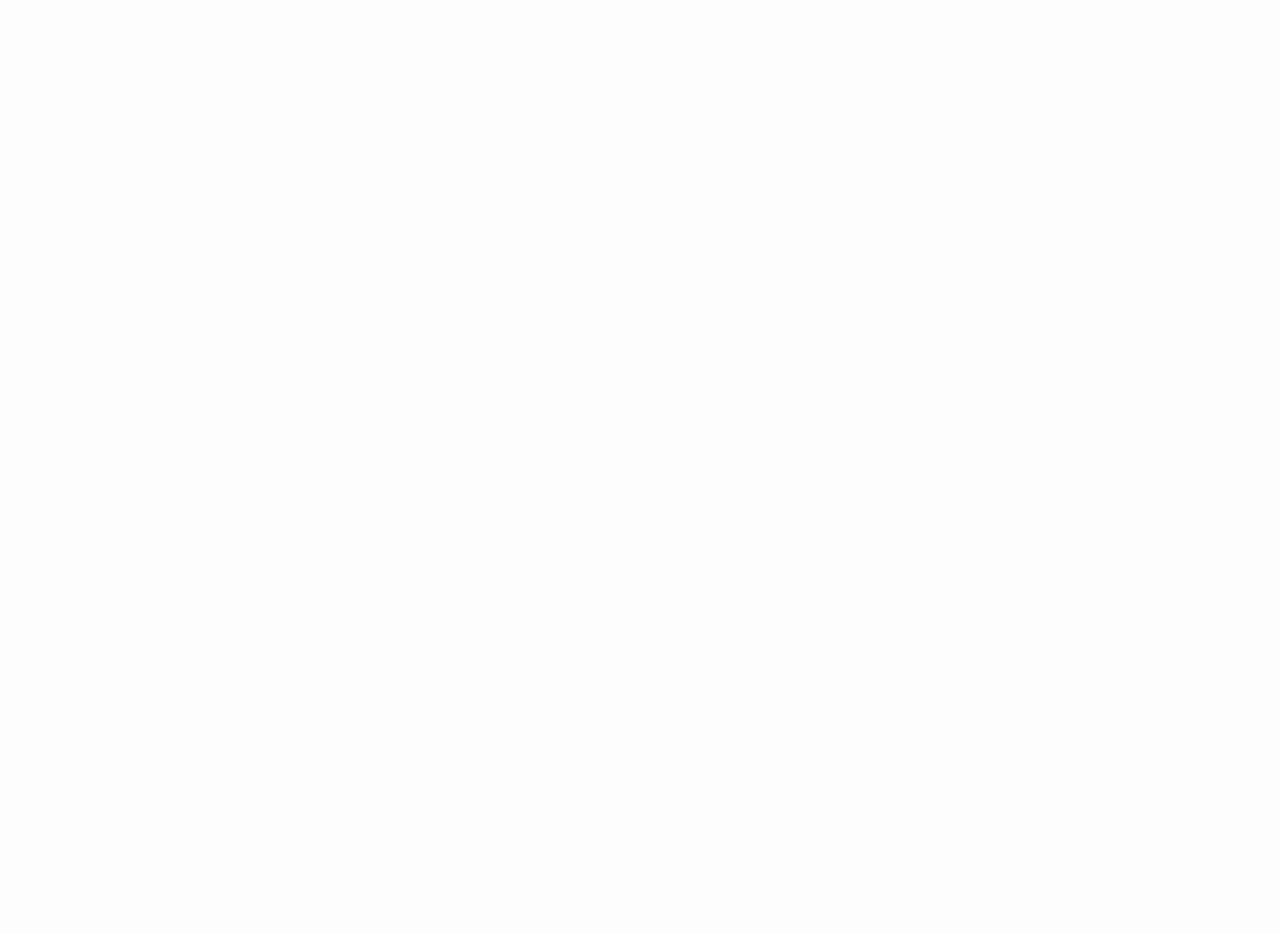
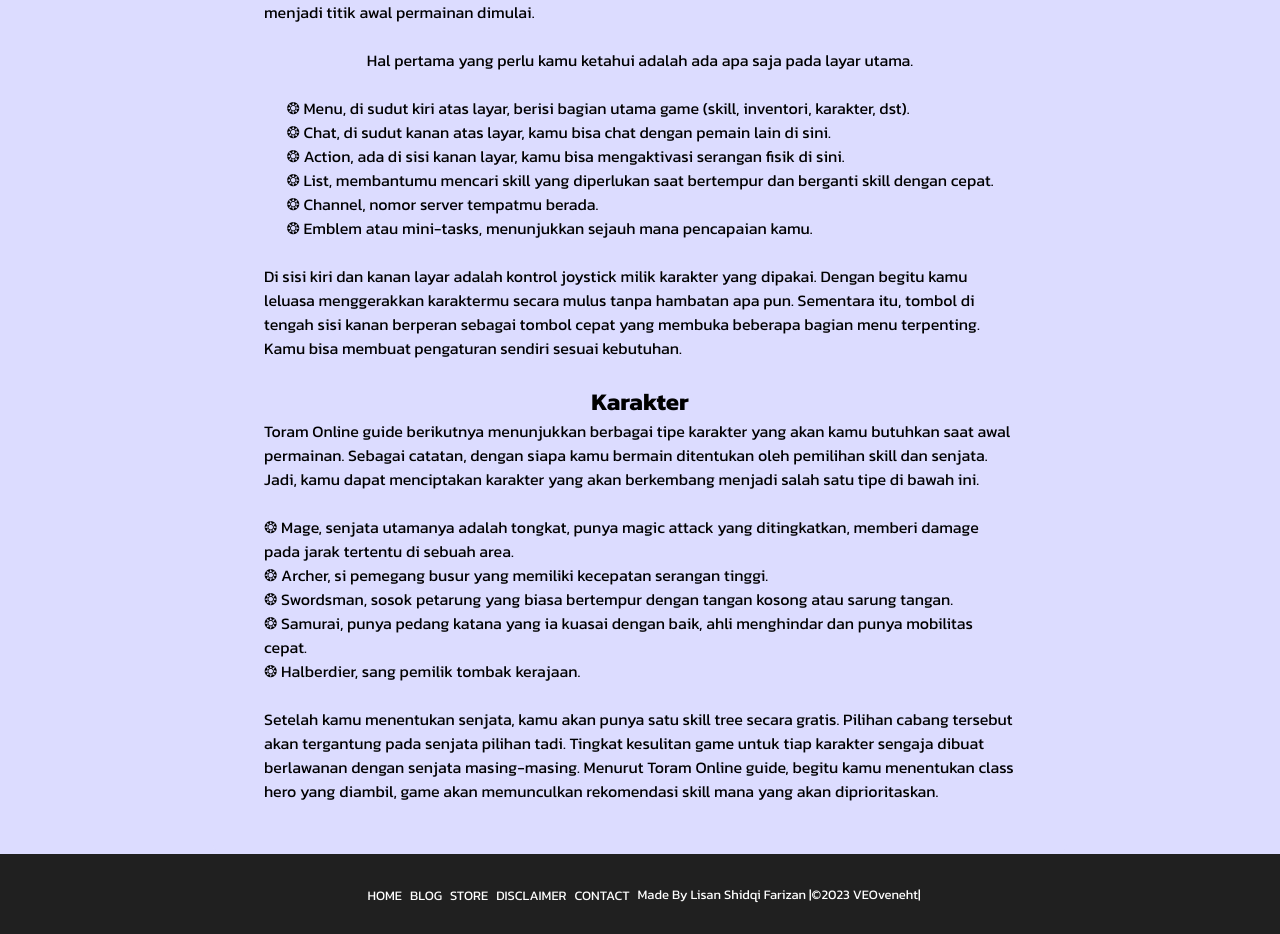
Before and after one commit to VEOveneht/VEOveneht.github.io, a React (Create React App) app: page /blog/toram-online-guide in a window 1280 px wide. Before the commit this address had no page. Shown: the part 225-1159 px from the top of the page. Before the commit the page ends 800 px from the top, so only its background shows below. Built offline with nearby package versions, Linux system fonts and the light colour scheme.

Commit message:
Udah segitu dulu

```diff
--- a/src/App.js
+++ b/src/App.js
@@ -11,6 +11,7 @@
 import Contact from './Pages/Contact';
 import PrivacyPolicy from './Pages/PrivacyPolicy';
 import LevelingToram from './Post/ToramOnlineLeveling';
+import ToramGuide from './Post/ToramOnlineGuide';
 import BahanMQToram from './Post/BahanMQToram';
 
 function App() {
@@ -29,6 +30,7 @@
           <Route path='/privacy-policy' element={<PrivacyPolicy />} />
           {/* BLOG POST */}
           <Route path='/blog/leveling-toram-online' element={<LevelingToram />} />
+          <Route path='/blog/toram-online-guide' element={<ToramGuide />} />
           <Route path='/blog/bahan-mq-toram' element={<BahanMQToram />} />
         </Routes>
       </Router>
--- a/src/Pages/Blog.js
+++ b/src/Pages/Blog.js
@@ -15,36 +15,36 @@
     <main>
         <div className='container'>
             <div className='wrap'>
-                    <h1>BLOG</h1>
                 <div id="blog">
                     <div className='blog-card'>
-                        <h1><Link to='/blog/leveling-toram-online'>Leveling Toram Online Level 1-255 (2024)</Link></h1>
-                        <div>
+                        <Link to='/blog/leveling-toram-online'>Leveling Toram Online Level 1-255 (2024)</Link>
+                            <div>
                             <img alt='veo' src={veotoram}></img>
                             <p>
                                 Game ini menggabungkan dua hal favorit kamu dalam satu aktivitas permainan seru. Termasuk genre MMORPG,
                                 game bernama lengkap Toram Online – Departure from Iruna – sudah hadir untuk pengguna Android dan iOS
                                 sejak 2015.
                             </p>
-                        </div>
+                            </div>
                     </div>
                     <div className='blog-card'>
-                        <h1><Link to='/'>Toram Online GUIDE (ID)</Link></h1>
+                        <Link to='/blog/toram-online-guide'>Toram Online GUIDE (ID)</Link>
                         <div>
                             <img alt='Toram Online BG' src={torambg}></img>
                             <p>
+                            Lorem Ipsum dolor amet 2
                             </p>
                         </div>
                     </div>
                     <div className='blog-card'>
-                        <h1><Link to='/blog/bahan-mq-toram'>Bahan MQ Toram (2023 Update)</Link></h1>
+                        <Link to='/blog/bahan-mq-toram'>Bahan MQ Toram (2023 Update)</Link>
                         <div>
                             <img alt='Toram Online BG' src={torambg}></img>
                             <p>
+                                Lorem Ipsum dolor amet 2
                             </p>
                         </div>
                     </div>
-                        <Link to='/blog'>Show more...</Link>
                 </div>
             </div>
         </div>
--- a/src/Post/ToramOnlineGuide.js
+++ b/src/Post/ToramOnlineGuide.js
@@ -0,0 +1,78 @@
+import React from 'react';
+import Navigation from '../Layout/Navigation';
+import Footer from '../Layout/Footer';
+
+const ToramGuide = () => {
+    return (
+        <>
+        <Navigation />
+        <main>
+            <div className='container'>
+                <div className='wrap'>
+                    <h2>Halo Petualang, selamat datang di blog saya.</h2>
+                    <p>Seperti diketahui,
+                        Toram Online mengusung genre RPG dengan
+                        spesialisasi PvE atau <i>playing against monsters.</i>
+                        Namun, kamu tetap bisa melakukan interaksi dengan pemain lain,
+                        membangun guild dan tim untuk melakukan misi atau permainan bersama.
+                        Cerita tentang bencana besar yang membelah bumi
+                        menjadi titik awal permainan dimulai.
+                    </p>
+                    <br/>
+                    <p>
+                        Hal pertama yang perlu kamu ketahui adalah ada apa saja pada layar utama.
+                    </p>
+                    <br/>
+                    <ul>
+                        <li>&#10050; Menu, di sudut kiri atas layar, berisi bagian utama game (skill, inventori, karakter, dst).</li>
+                        <li>&#10050; Chat, di sudut kanan atas layar, kamu bisa chat dengan pemain lain di sini.</li>
+                        <li>&#10050; Action, ada di sisi kanan layar, kamu bisa mengaktivasi serangan fisik di sini.</li>
+                        <li>&#10050; List, membantumu mencari skill yang diperlukan saat bertempur dan berganti skill dengan cepat.</li>
+                        <li>&#10050; Channel, nomor server tempatmu berada.</li>
+                        <li>&#10050; Emblem atau mini-tasks, menunjukkan sejauh mana pencapaian kamu.</li>
+                    </ul>
+                    <br/>
+                    <p>
+                        Di sisi kiri dan kanan layar adalah kontrol joystick milik karakter yang dipakai.
+                        Dengan begitu kamu leluasa menggerakkan karaktermu secara mulus tanpa
+                        hambatan apa pun. Sementara itu, tombol di tengah sisi kanan
+                        berperan sebagai tombol cepat yang membuka beberapa bagian menu terpenting.
+                        Kamu bisa membuat pengaturan sendiri sesuai kebutuhan.
+                    </p>
+                    <br/>
+
+                    <h2>Karakter</h2>
+                    <p>
+                        Toram Online guide berikutnya menunjukkan berbagai tipe karakter yang
+                        akan kamu butuhkan saat awal permainan. Sebagai catatan,
+                        dengan siapa kamu bermain ditentukan oleh pemilihan skill dan senjata.
+                        Jadi, kamu dapat menciptakan karakter yang
+                        akan berkembang menjadi salah satu tipe di bawah ini.
+                    </p>
+                    <br/>
+                    <ul>
+                        <li>&#10050; Mage, senjata utamanya adalah tongkat, punya magic attack yang ditingkatkan, memberi damage pada jarak tertentu di sebuah area.</li>
+                        <li>&#10050; Archer, si pemegang busur yang memiliki kecepatan serangan tinggi.</li>
+                        <li>&#10050; Swordsman, sosok petarung yang biasa bertempur dengan tangan kosong atau sarung tangan.</li>
+                        <li>&#10050; Samurai, punya pedang katana yang ia kuasai dengan baik, ahli menghindar dan punya mobilitas cepat.</li>
+                        <li>&#10050; Halberdier, sang pemilik tombak kerajaan.</li>
+                    </ul>
+                    <br/>
+                    <p>
+                        Setelah kamu menentukan senjata, kamu akan punya satu skill tree
+                        secara gratis. Pilihan cabang tersebut akan tergantung pada
+                        senjata pilihan tadi. Tingkat kesulitan game untuk tiap karakter
+                        sengaja dibuat berlawanan dengan senjata masing-masing.
+                        Menurut Toram Online guide, begitu kamu menentukan
+                        class hero yang diambil, game akan memunculkan rekomendasi
+                        skill mana yang akan diprioritaskan.
+                    </p>
+                </div>
+            </div>
+        </main>
+        <Footer />
+        </>
+    )
+}
+
+export default ToramGuide;
--- a/src/assets/css/blog.css
+++ b/src/assets/css/blog.css
@@ -1,39 +1,62 @@
 div.blog-card {
-    display: flex;
-    flex-direction: column;
-    justify-content: center;
+    background-color: white;
+    padding: 20px;
+    margin: 0vh 0vh 2vh 0vh;
+    border-radius: 10px;
+}
+
+div.blog-card a {
+    font-size: 1.5rem;
+    color: black;
+    transition: .3s;
 }
 
 div.blog-card div {
-    gap: 1vh;
-    display: block;
-    justify-content: center;
-    align-items: center;
+    margin: 1.5vh 0vh 0vh 0vh;
+    gap: 1rem;
+}
+
+div.blog-card div p {
+    color: rgb(77, 77, 77);
 }
 
 div.blog-card div img {
-    width: 90%;
-    transition: .5s;
+    width: 100%;
+    max-width: 500px;
 }
 
-@media screen and (min-width: 758px) and (max-width: 1024px) {
+div.blog-card a:hover {
+    color: #3179d8;
+}
+
+@media screen and (min-width: 555px) and (max-width: 1024px) {
+
+    div.blog-card a {
+        font-size: 1.8rem;
+        color: black;
+    }
+
     div.blog-card div {
         display: flex;
-        gap: 1vh;
     }
 
     div.blog-card div img {
-        width: 30vh;
+        width: 35vw;
     }
 }
 
 @media screen and (min-width: 1025px) {
+    div.blog-card a {
+        font-size: 2rem;
+        color: black;
+    }
+
     div.blog-card div {
         display: flex;
-        gap: 2vh;
     }
 
     div.blog-card div img {
-        width: 30vh;
+        width: 35vh;
+        transition: .5s;
     }
 }
--- a/src/assets/css/footer.css
+++ b/src/assets/css/footer.css
@@ -38,7 +38,7 @@
     }
 }
 
-@media screen and (min-width: 1025px) and (max-width: 2048px) {
+@media screen and (min-width: 1025px) {
     footer div {
         display: flex;
         justify-content: center;
--- a/src/assets/css/main.css
+++ b/src/assets/css/main.css
@@ -22,25 +22,21 @@
 }
 
 div.wrap {
-    margin: 4vh 0vh 4vh 0vh;
-    width: 100%;
+    padding: 4vw;
     display: flex;
     flex-direction: column;
     justify-content: center;
     align-items: center;
-    background-color: white;
+    background-color: rgb(220, 220, 255);
+    ;
     border-radius: 10px;
 }
 
-@media screen and (min-width: 758px) and (max-width: 1024px) {
+@media screen and (min-width: 758px) and (max-width: 1024px) {}
+
+@media screen and (min-width: 1025px) {
     div.wrap {
-        width: 100%;
-    }
-}
-
-@media screen and (min-width: 1025px) and (max-width: 2048px) {
-    div.wrap {
-        width: 100vh;
+        width: 94vh;
     }
 }
 
--- a/src/assets/css/navigation.css
+++ b/src/assets/css/navigation.css
@@ -135,7 +135,7 @@
     }
 }
 
-@media screen and (min-width: 1025px) and (max-width: 2048px) {
+@media screen and (min-width: 1025px) {
     p.logo {
         margin: 0vh auto 0vh 16vh;
     }
```
